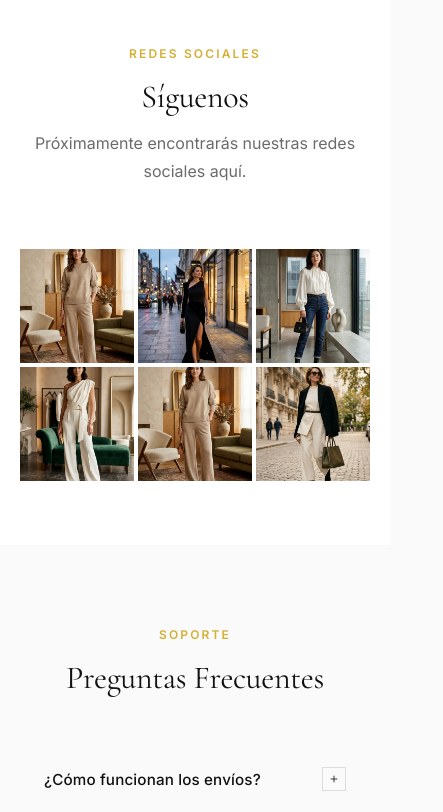
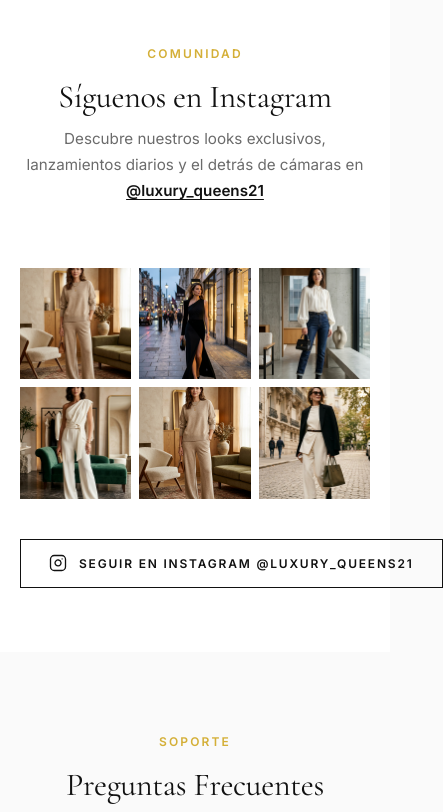
Before and after one commit to alexanderst2005-lab/TIENDAONLINE, a website: page index.html in a window 390 px wide. Shown: the part 6960-7772 px from the top of the page, 443 px wide, since content can reach past the window. Drawn offline with nearby package versions, Linux system fonts and the light colour scheme.

Commit message:
Update Instagram section with @luxury_queens21 live feed and upgrade FAQ typography to editorial luxury serif

```diff
--- a/css/components.css
+++ b/css/components.css
@@ -642,39 +642,49 @@
   display: flex;
   align-items: center;
   justify-content: space-between;
-  padding: 1.5rem 0;
+  padding: 1.6rem 0;
   background: none;
   border: none;
   cursor: pointer;
   text-align: left;
-  gap: 1rem;
-  font-family: var(--font-sans);
-  font-size: 0.95rem;
+  gap: 1.25rem;
+  font-family: var(--font-serif);
+  font-size: clamp(1.15rem, 3.5vw, 1.45rem);
   font-weight: 500;
-  color: var(--color-text-primary);
-  letter-spacing: 0.01em;
-  transition: color 0.2s;
-}
-
-.faq-question:hover { color: var(--color-black); }
+  color: #111111;
+  letter-spacing: 0.015em;
+  transition: all 0.25s ease;
+  line-height: 1.35;
+}
+
+.faq-question:hover {
+  color: var(--color-accent, #c5a059);
+}
 
 .faq-icon {
   flex-shrink: 0;
-  width: 24px;
-  height: 24px;
+  width: 28px;
+  height: 28px;
   border: 1px solid var(--color-border);
   display: flex;
   align-items: center;
   justify-content: center;
-  transition: all 0.3s ease;
+  transition: all 0.25s ease;
+  background: #ffffff;
+}
+
+.faq-question:hover .faq-icon {
+  border-color: #111111;
+  background: #111111;
+  color: #ffffff;
 }
 
 .faq-icon svg {
-  width: 10px;
-  height: 10px;
+  width: 11px;
+  height: 11px;
   stroke: currentColor;
   fill: none;
-  stroke-width: 2;
+  stroke-width: 1.75;
   stroke-linecap: round;
   transition: transform 0.3s ease;
 }
@@ -1919,36 +1929,61 @@
 .instagram-placeholder {
   display: grid;
   grid-template-columns: repeat(6, 1fr);
-  gap: 4px;
+  gap: 8px;
 }
 
 .ig-placeholder-item {
+  position: relative;
   aspect-ratio: 1;
   background: var(--color-bg-warm);
-  display: flex;
-  align-items: center;
-  justify-content: center;
-  color: var(--color-border);
-  font-size: var(--text-xs);
-  letter-spacing: 0.1em;
+  display: block;
   overflow: hidden;
   cursor: pointer;
-  transition: opacity 0.2s;
+  text-decoration: none;
 }
 
 .ig-placeholder-item img {
   width: 100%;
   height: 100%;
   object-fit: cover;
-  transition: transform 0.5s ease;
+  transition: transform 0.6s cubic-bezier(0.16, 1, 0.3, 1);
+  display: block;
+}
+
+.ig-placeholder-item .ig-overlay {
+  position: absolute;
+  top: 0;
+  left: 0;
+  width: 100%;
+  height: 100%;
+  background: rgba(0, 0, 0, 0.4);
+  display: flex;
+  align-items: center;
+  justify-content: center;
+  opacity: 0;
+  transition: opacity 0.3s ease;
+}
+
+.ig-placeholder-item .ig-overlay svg {
+  width: 32px;
+  height: 32px;
+  stroke: #ffffff;
+  fill: none;
+  stroke-width: 1.5;
+  transform: scale(0.8);
+  transition: transform 0.3s ease;
+}
+
+.ig-placeholder-item:hover .ig-overlay {
+  opacity: 1;
+}
+
+.ig-placeholder-item:hover .ig-overlay svg {
+  transform: scale(1);
 }
 
 .ig-placeholder-item:hover img {
-  transform: scale(1.05);
-}
-
-.ig-placeholder-item:hover {
-  opacity: 0.85;
+  transform: scale(1.08);
 }
 
 .ig-label {
--- a/index.html
+++ b/index.html
@@ -323,30 +323,58 @@
 <section class="section instagram-section" id="contacto">
   <div class="container">
     <div class="section-header centered" data-reveal>
-      <p class="section-overline">Redes sociales</p>
-      <h2 class="section-title">Síguenos</h2>
-      <p class="body-text" style="margin-top:1rem;margin-inline:auto;max-width:400px">Próximamente encontrarás nuestras redes sociales aquí.</p>
+      <p class="section-overline">Comunidad</p>
+      <h2 class="section-title">Síguenos en Instagram</h2>
+      <p class="body-text" style="margin-top:0.75rem;margin-inline:auto;max-width:520px;color:var(--color-text-secondary);font-size:0.95rem;">
+        Descubre nuestros looks exclusivos, lanzamientos diarios y el detrás de cámaras en
+        <a href="https://www.instagram.com/luxury_queens21" target="_blank" rel="noopener" style="color:var(--color-black);font-weight:600;text-decoration:underline;text-underline-offset:3px;">@luxury_queens21</a>
+      </p>
     </div>
 
-    <div class="instagram-placeholder" style="margin-top:3rem">
-      <div class="ig-placeholder-item">
-        <img src="images/cat-sets.jpg" alt="Camisetas">
+    <div class="instagram-placeholder" style="margin-top:2.5rem">
+      <a href="https://www.instagram.com/luxury_queens21" target="_blank" rel="noopener" class="ig-placeholder-item" aria-label="Ver en Instagram">
+        <img src="images/cat-sets.jpg" alt="Look Luxury Boutique" loading="lazy">
+        <div class="ig-overlay">
+          <svg viewBox="0 0 24 24"><rect x="2" y="2" width="20" height="20" rx="5" ry="5"/><path d="M16 11.37A4 4 0 1 1 12.63 8 4 4 0 0 1 16 11.37z"/><line x1="17.5" y1="6.5" x2="17.51" y2="6.5"/></svg>
         </div>
-      <div class="ig-placeholder-item">
-        <img src="images/cat-vestidos.jpg" alt="Polo">
+      </a>
+      <a href="https://www.instagram.com/luxury_queens21" target="_blank" rel="noopener" class="ig-placeholder-item" aria-label="Ver en Instagram">
+        <img src="images/cat-vestidos.jpg" alt="Vestidos Luxury Boutique" loading="lazy">
+        <div class="ig-overlay">
+          <svg viewBox="0 0 24 24"><rect x="2" y="2" width="20" height="20" rx="5" ry="5"/><path d="M16 11.37A4 4 0 1 1 12.63 8 4 4 0 0 1 16 11.37z"/><line x1="17.5" y1="6.5" x2="17.51" y2="6.5"/></svg>
         </div>
-      <div class="ig-placeholder-item">
-        <img src="images/cat-jeans.jpg" alt="Jeans">
+      </a>
+      <a href="https://www.instagram.com/luxury_queens21" target="_blank" rel="noopener" class="ig-placeholder-item" aria-label="Ver en Instagram">
+        <img src="images/cat-jeans.jpg" alt="Jeans Luxury Boutique" loading="lazy">
+        <div class="ig-overlay">
+          <svg viewBox="0 0 24 24"><rect x="2" y="2" width="20" height="20" rx="5" ry="5"/><path d="M16 11.37A4 4 0 1 1 12.63 8 4 4 0 0 1 16 11.37z"/><line x1="17.5" y1="6.5" x2="17.51" y2="6.5"/></svg>
         </div>
-      <div class="ig-placeholder-item">
-        <img src="images/cat-enterizos.jpg" alt="Pantaloneta">
+      </a>
+      <a href="https://www.instagram.com/luxury_queens21" target="_blank" rel="noopener" class="ig-placeholder-item" aria-label="Ver en Instagram">
+        <img src="images/cat-enterizos.jpg" alt="Enterizos Luxury Boutique" loading="lazy">
+        <div class="ig-overlay">
+          <svg viewBox="0 0 24 24"><rect x="2" y="2" width="20" height="20" rx="5" ry="5"/><path d="M16 11.37A4 4 0 1 1 12.63 8 4 4 0 0 1 16 11.37z"/><line x1="17.5" y1="6.5" x2="17.51" y2="6.5"/></svg>
         </div>
-      <div class="ig-placeholder-item">
-        <img src="images/hero2.jpg" alt="Editorial">
+      </a>
+      <a href="https://www.instagram.com/luxury_queens21" target="_blank" rel="noopener" class="ig-placeholder-item" aria-label="Ver en Instagram">
+        <img src="images/hero2.jpg" alt="Colección Luxury Boutique" loading="lazy">
+        <div class="ig-overlay">
+          <svg viewBox="0 0 24 24"><rect x="2" y="2" width="20" height="20" rx="5" ry="5"/><path d="M16 11.37A4 4 0 1 1 12.63 8 4 4 0 0 1 16 11.37z"/><line x1="17.5" y1="6.5" x2="17.51" y2="6.5"/></svg>
         </div>
-      <div class="ig-placeholder-item">
-        <img src="images/destacado.jpg" alt="Destacado">
+      </a>
+      <a href="https://www.instagram.com/luxury_queens21" target="_blank" rel="noopener" class="ig-placeholder-item" aria-label="Ver en Instagram">
+        <img src="images/destacado.jpg" alt="Destacados Luxury Boutique" loading="lazy">
+        <div class="ig-overlay">
+          <svg viewBox="0 0 24 24"><rect x="2" y="2" width="20" height="20" rx="5" ry="5"/><path d="M16 11.37A4 4 0 1 1 12.63 8 4 4 0 0 1 16 11.37z"/><line x1="17.5" y1="6.5" x2="17.51" y2="6.5"/></svg>
         </div>
+      </a>
+    </div>
+
+    <div style="text-align:center;margin-top:2.5rem" data-reveal>
+      <a href="https://www.instagram.com/luxury_queens21" target="_blank" rel="noopener" class="btn btn-outline-dark" style="display:inline-flex;align-items:center;gap:0.75rem;padding:14px 28px;text-transform:uppercase;font-size:0.75rem;letter-spacing:0.15em;font-weight:600;">
+        <svg viewBox="0 0 24 24" style="width:18px;height:18px;fill:none;stroke:currentColor;stroke-width:1.75;"><rect x="2" y="2" width="20" height="20" rx="5" ry="5"/><path d="M16 11.37A4 4 0 1 1 12.63 8 4 4 0 0 1 16 11.37z"/><line x1="17.5" y1="6.5" x2="17.51" y2="6.5"/></svg>
+        Seguir en Instagram @luxury_queens21
+      </a>
     </div>
 
   </div>
```
Lines whose indentation alone changed are shown as unchanged.
